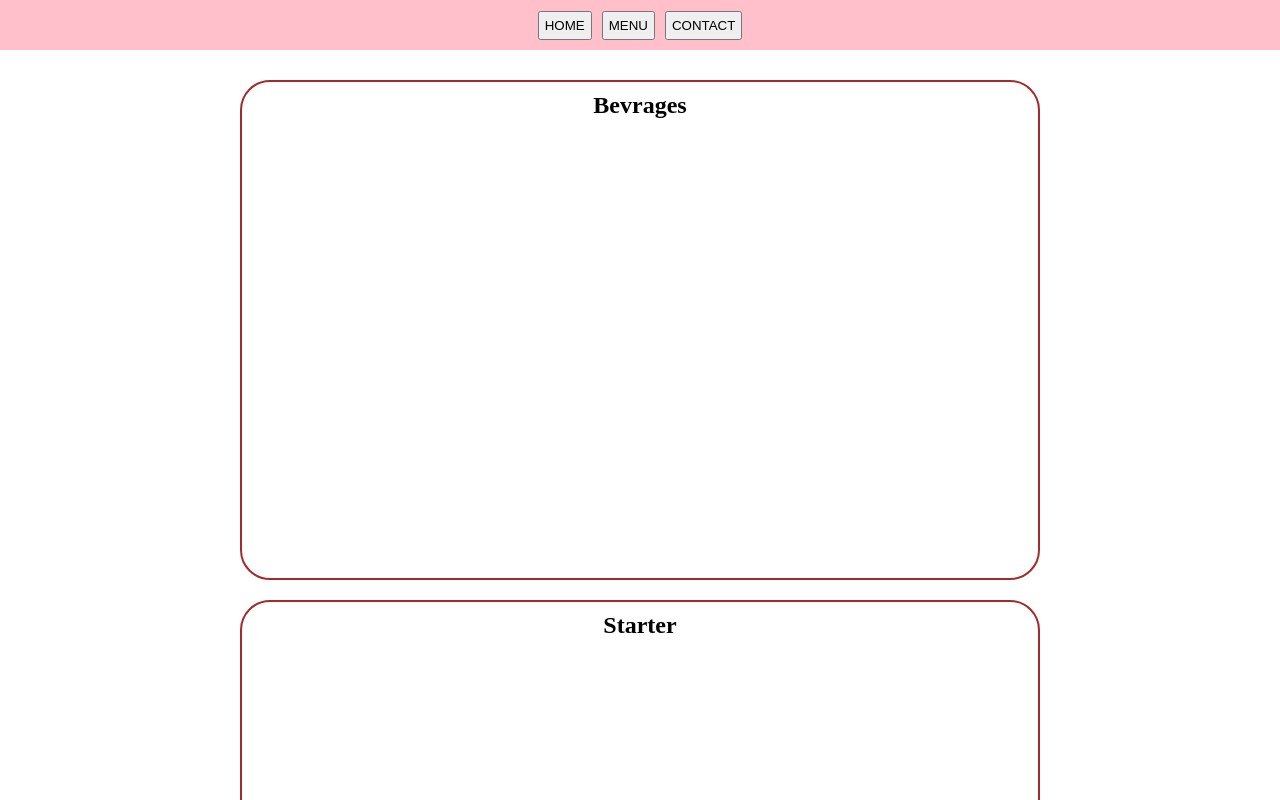
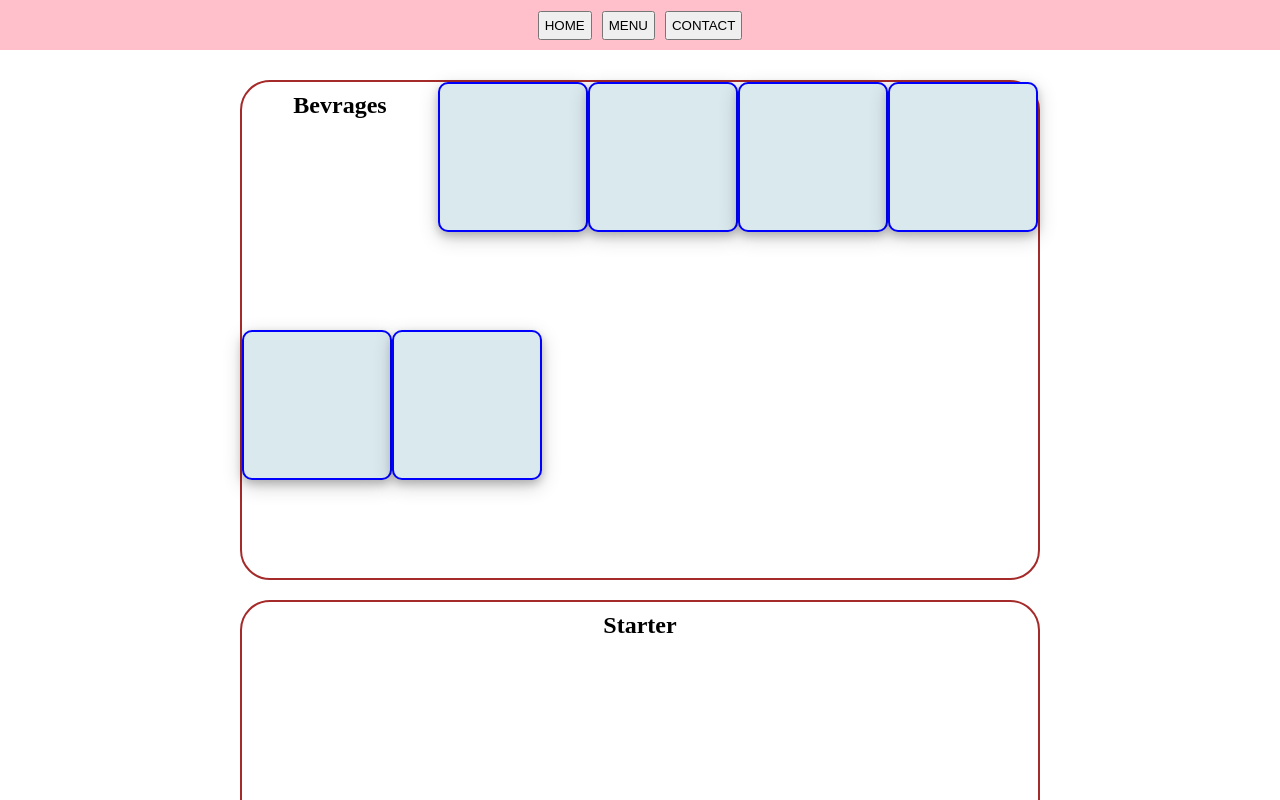
Before and after one commit to Inquisitive-Rishi/Restaurant_Page, a website built with webpack: page dist/index.html in a window 1280 px wide. Both pictures are taken after a click on the button "MENU". Shown: the top 800 px of the page. Built offline with nearby package versions, Linux system fonts and the light colour scheme.

Commit message:
add box outside loop

```diff
--- a/src/menu.js
+++ b/src/menu.js
@@ -21,6 +21,7 @@ export function showMenuPage() {
     starterBox.appendChild(startTitle)
     mainCourseBox.appendChild(mainCourseTitle)
 
+
     const titles = [bevTitle,startTitle,mainCourseTitle];
 
 
@@ -30,15 +31,36 @@ export function showMenuPage() {
         title.style.marginTop = '10px'
     })
 
-    boxes.forEach(box => {
-        box.style.display = 'flex'
-        box.style.flexWrap = 'wrap';
-        box.style.borderRadius = '30px'
-        box.style.height = '500px';
-        box.style.width = '800px';
-        box.style.border = '2px solid brown'
-        box.style.marginBottom = '20px'
-    })
+    bevrageBox.style.display = 'flex'
+    bevrageBox.style.flexWrap = 'wrap';
+    bevrageBox.style.borderRadius = '30px'
+    bevrageBox.style.height = '500px';
+    bevrageBox.style.width = '800px';
+    bevrageBox.style.border = '2px solid brown'
+    bevrageBox.style.marginBottom = '20px'
+
+    starterBox.style.display = 'flex'
+    starterBox.style.flexWrap = 'wrap';
+    starterBox.style.borderRadius = '30px'
+    starterBox.style.height = '500px';
+    starterBox.style.width = '800px';
+    starterBox.style.border = '2px solid brown'
+    starterBox.style.marginBottom = '20px'
+
+    mainCourseBox.style.display = 'flex'
+    mainCourseBox.style.flexWrap = 'wrap';
+    mainCourseBox.style.borderRadius = '30px'
+    mainCourseBox.style.height = '500px';
+    mainCourseBox.style.width = '800px';
+    mainCourseBox.style.border = '2px solid brown'
+    mainCourseBox.style.marginBottom = '20px'
+
+
+    for (let i = 0; i < 6; i++) {
+        const card = document.createElement('div');
+        card.classList.add('card')
+        bevrageBox.appendChild(card)
+    }
 
 
     section.style.display = 'grid'
--- a/src/style.css
+++ b/src/style.css
@@ -22,6 +22,10 @@
     display: flex;
     flex-direction: column;
     background-color: rgb(218, 233, 238);
+    height: 150px;
+    aspect-ratio: 1;
+    border-radius: 10px;
+    border: 2px solid blue;
     padding: 10px;
     font-size: 10px;
     box-shadow: 0 4px 8px 0 rgba(0, 0, 0, 0.2), 0 6px 20px 0 rgba(0, 0, 0, 0.19);
```
Also changed, not shown: dist/bundle.js.
